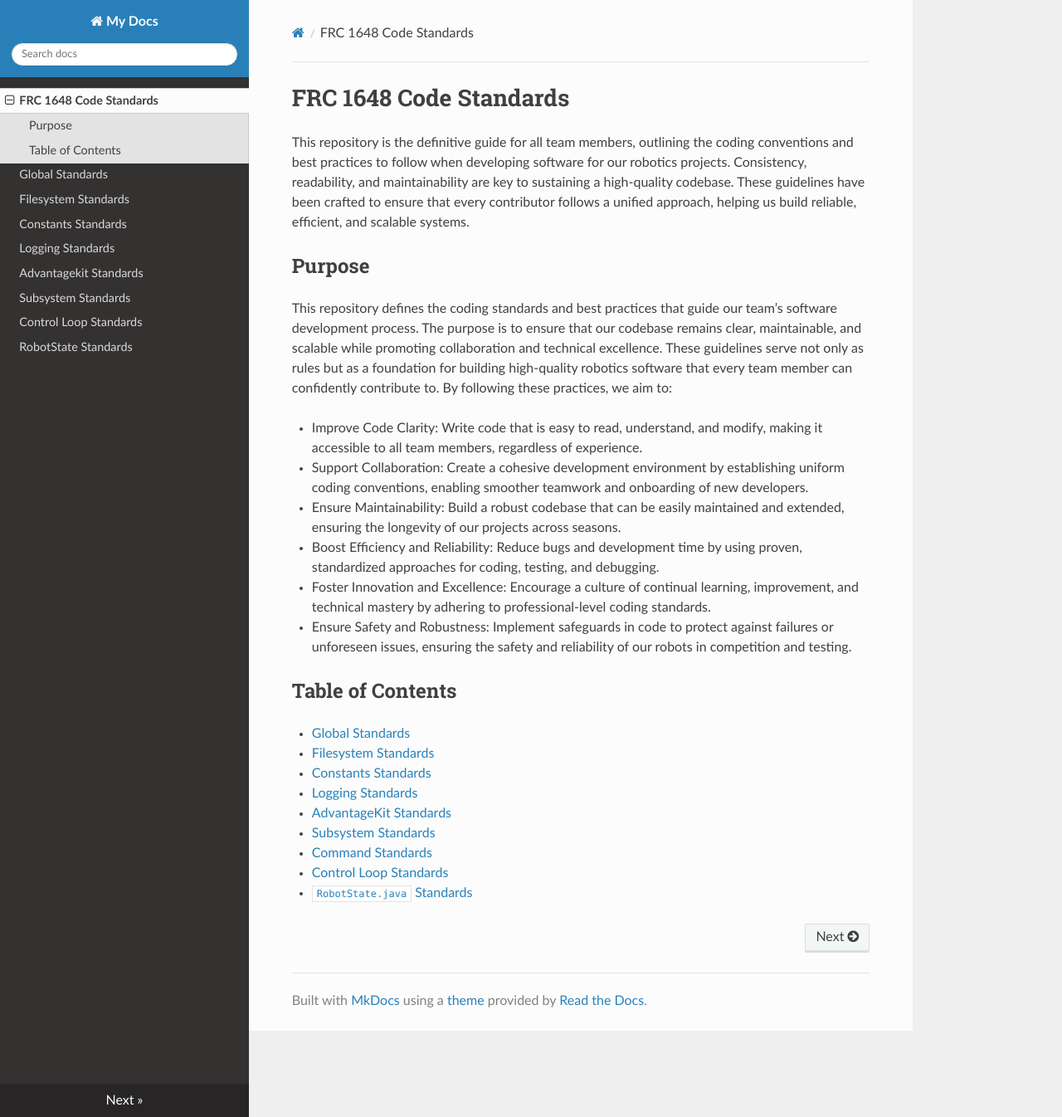
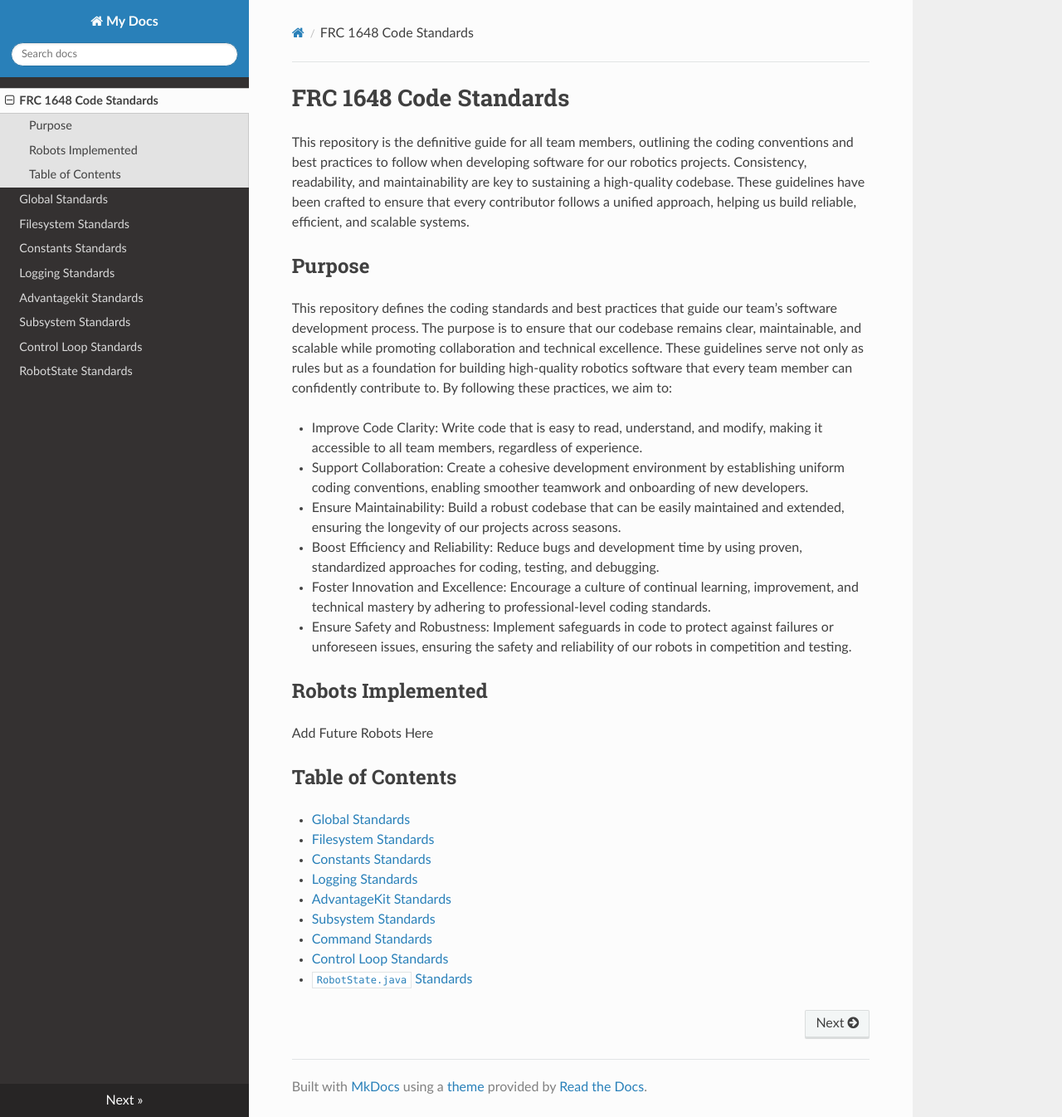
Before and after one commit to midtownrobotics/FRC-Code-Standards, an MkDocs documentation site: the page built from docs/index.md, in a window 1280 px wide and 1346 px high. Shown: the whole window at 83% size. Built offline with MkDocs 1.6.1, drawn with Linux system fonts in a browser that asks for light colours; nearby versions of some CDN libraries.

```diff
--- a/docs/index.md
+++ b/docs/index.md
@@ -11,8 +11,8 @@ This repository defines the coding standards and best practices that guide our t
 * Foster Innovation and Excellence: Encourage a culture of continual learning, improvement, and technical mastery by adhering to professional-level coding standards.
 * Ensure Safety and Robustness: Implement safeguards in code to protect against failures or unforeseen issues, ensuring the safety and reliability of our robots in competition and testing.
 
-<!-- ## Robots Implemented
-Add Future Robots Here -->
+## Robots Implemented
+Add Future Robots Here
 
 ## Table of Contents
 * [Global Standards](global-standards.md)
```
Also changed, not shown: 1 other file.
